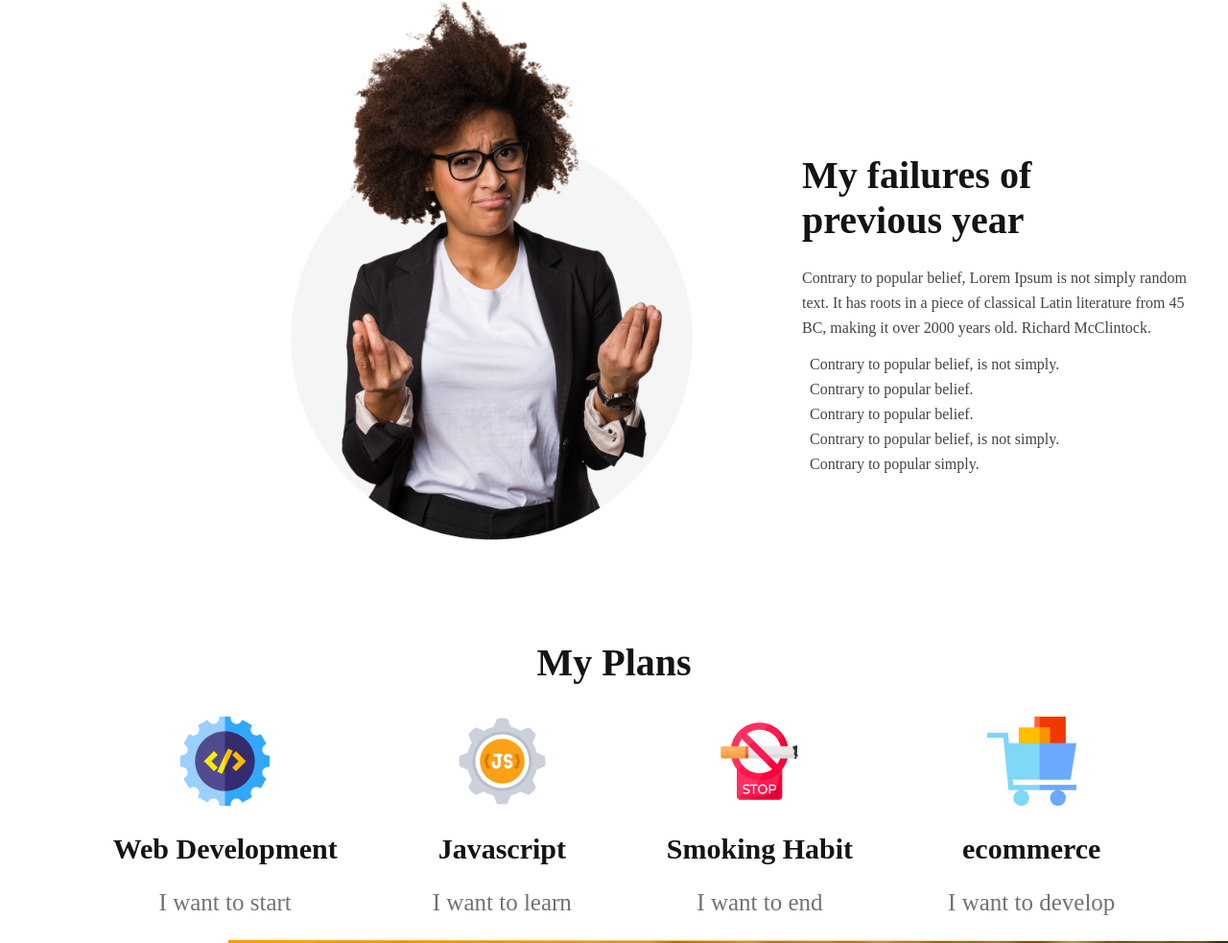
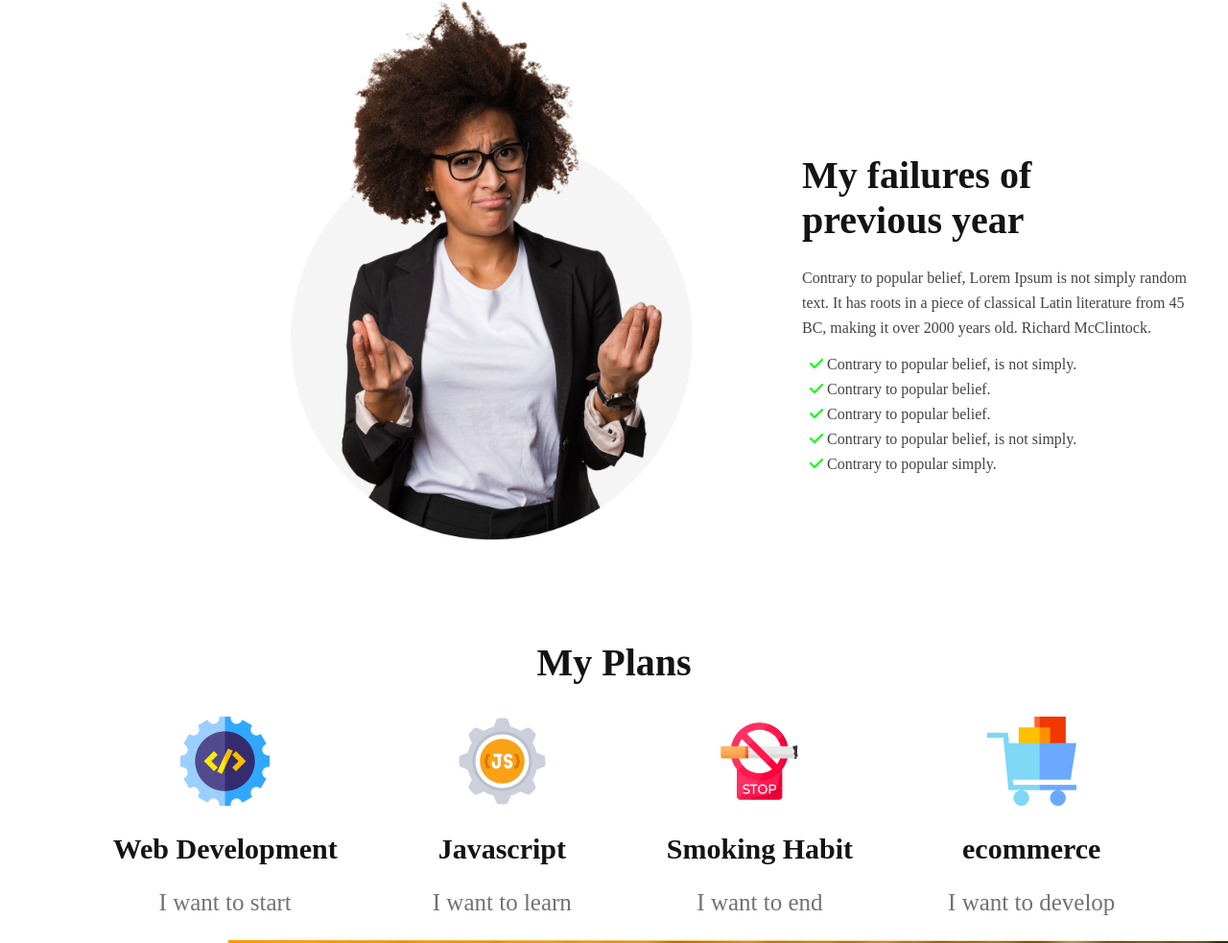
Before and after one commit to moshiurrahmansourave/new-year-practice, a plain HTML site: page index.html in a window 1280 px wide. Shown: the part 967-1950 px from the top of the page at 96% size. Drawn offline with Linux system fonts and the light colour scheme.

Commit message:
added the tik mark

```diff
--- a/all styls/style.css
+++ b/all styls/style.css
@@ -8,7 +8,7 @@ header {
 
 nav {
     margin-right: 230px;
-    padding-top: 230px;
+    padding-top: 200px;
     text-align: right;
 }
 
--- a/index.html
+++ b/index.html
@@ -6,9 +6,11 @@
     <meta name="viewport" content="width=device-width, initial-scale=1.0">
     <title>New Year Practice</title>
     <link rel="stylesheet" href="all styls/style.css">
+    <script src="https://kit.fontawesome.com/299b3f5efe.js" crossorigin="anonymous"></script>
 </head>
 
 <body>
+
     <header>
 
         <nav>
@@ -35,12 +37,13 @@
                     McClintock. </p>
 
                 <div class="popular-belief">
-                    <p>Contrary to popular belief, is not simply.</p>
-                    <p>Contrary to popular belief.</p>
-                    <p>Contrary to popular belief.</p>
-                    <p>Contrary to popular belief, is not simply.</p>
-                    <p>Contrary to popular simply.</p>
+                    <p><i class="fa-solid fa-check" style="color: #00ff04;"></i> Contrary to popular belief, is not simply.</p>
+                    <p><i class="fa-solid fa-check" style="color: #00ff04;"></i> Contrary to popular belief.</p>
+                    <p><i class="fa-solid fa-check" style="color: #00ff04;"></i> Contrary to popular belief.</p>
+                    <p><i class="fa-solid fa-check" style="color: #00ff04;"></i> Contrary to popular belief, is not simply.</p>
+                    <p><i class="fa-solid fa-check" style="color: #00ff04;"></i> Contrary to popular simply.</p>
                 </div>
+
             </div>
         </section>
         <section class="my-plans">
@@ -102,6 +105,7 @@
 
             </div>
         </section>
+
     </footer>
 
 </body>
```
